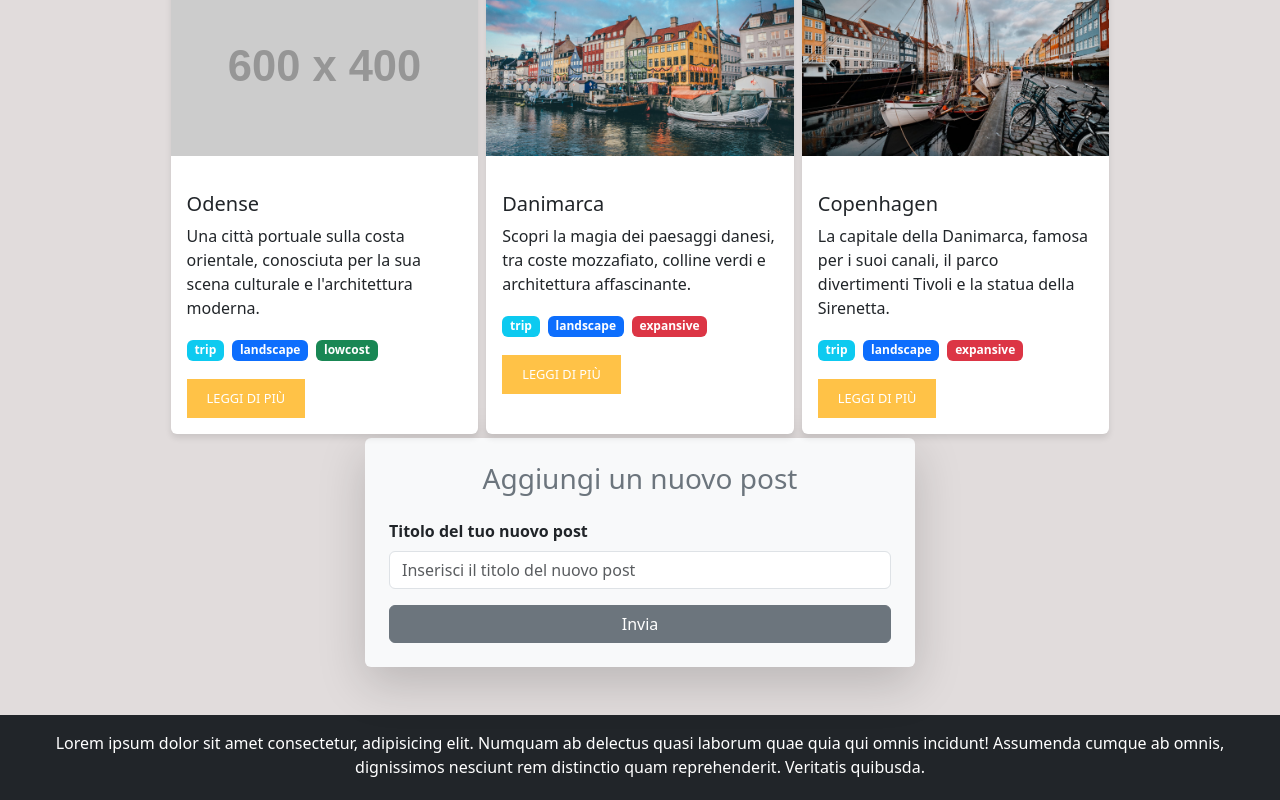
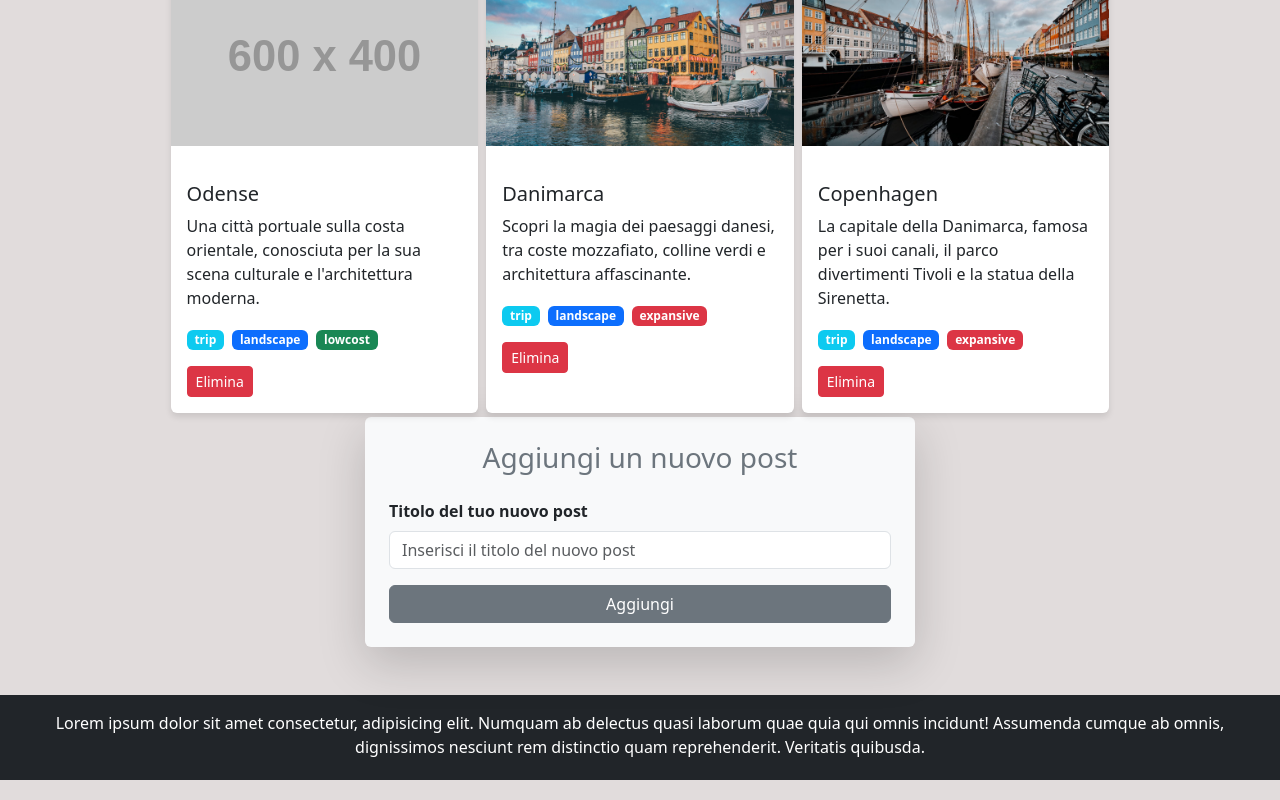
Before and after one commit to Melrizzuto/react-form, a React (Vite) app: page / in a window 1280 px wide. Shown: the part 599-1399 px from the top of the page. Built offline with nearby package versions, Linux system fonts and the light colour scheme.

Commit message:
setting fn onDelete and onAddPost in Main jsx / changed button "leggi di più" in  delete btn and added fn onDelete to Card jsx

```diff
--- a/src/components/Card.jsx
+++ b/src/components/Card.jsx
@@ -1,6 +1,6 @@
 import style from './Card.module.css';
 
-function Card({ title, image, content, tags, published }) {
+function Card({ title, image, content, tags, published, onDelete, id }) {
 
     // imgs di default se non c'è
     const defaultImage = 'https://placehold.co/600x400';
@@ -27,7 +27,12 @@ function Card({ title, image, content, tags, published }) {
                         </span>
                     ))}
                 </div>
-                <a href="#" className={style.cardButton}>Leggi di più</a>
+                <button
+                    onClick={() => onDelete(id)}
+                    className="btn btn-danger btn-sm mt-2"
+                >
+                    Elimina
+                </button>
             </div>
         </div>
     ) : null;
--- a/src/components/Main.jsx
+++ b/src/components/Main.jsx
@@ -1,9 +1,24 @@
+import { useState } from "react";
 import Card from "./Card";
-import posts from "../data/posts";
-import MyForm from "./MyForm"
+import MyForm from "./MyForm";
+import postsData from "../data/posts";
+
+function Main() {
+    const [posts, setPosts] = useState(postsData);
+
+    // fn per aggiungere un post
+    const handleAddPost = (newPost) => {
+        setPosts([...posts, newPost]);
+    };
+
+    //fn per eliminare un post
+    const handleDeletePost = (id) => {
+        const updatedPosts = posts.filter(post => post.id !== id);
+        setPosts(updatedPosts);
+    };
 
 
-function Main() {
+
     return (
         <main className="container d-flex flex-wrap justify-content-center p-4 mt-4">
             {posts
@@ -11,19 +26,21 @@ function Main() {
                 .map((post) => (
                     <Card
                         key={post.id}
+                        id={post.id}
                         title={post.title}
                         image={post.image}
                         content={post.content}
                         tags={post.tags}
                         published={post.published}
+                        onDelete={handleDeletePost}
                     />
                 ))
             }
+
             <MyForm
-            />
+                onAddPost={handleAddPost}
+                posts={posts} />
         </main>
-
-
     );
 }
 
--- a/src/components/MyForm.jsx
+++ b/src/components/MyForm.jsx
@@ -1,18 +1,26 @@
 import { useState } from "react";
 
-const MyForm = () => {
-    const [post, setPost] = useState({
-        title: ""
-    });
+const MyForm = ({ onAddPost, posts }) => {
+    const [title, setTitle] = useState("");
 
     const handleInput = (e) => {
-        const newPost = { ...post };
-        newPost[e.target.name] = e.target.value;
-        setPost(newPost);
+        setTitle(e.target.value);
     };
 
     const handleSubmit = (e) => {
         e.preventDefault();
+        if (title) {
+            const newPost = {
+                id: posts.length + 1,
+                title: title,
+                content: "",
+                image: "",
+                tags: [],
+                published: true,
+            };
+            onAddPost(newPost);
+            setTitle("");
+        }
     };
 
     return (
@@ -27,7 +35,7 @@ const MyForm = () => {
                     type="text"
                     className="form-control"
                     name="title"
-                    value={post.title}
+                    value={title}
                     onChange={handleInput}
                     placeholder="Inserisci il titolo del nuovo post"
                 />
@@ -35,7 +43,7 @@ const MyForm = () => {
 
             <div className="d-grid">
                 <button type="submit" className="btn btn-secondary">
-                    Invia
+                    Aggiungi
                 </button>
             </div>
         </form>
```
